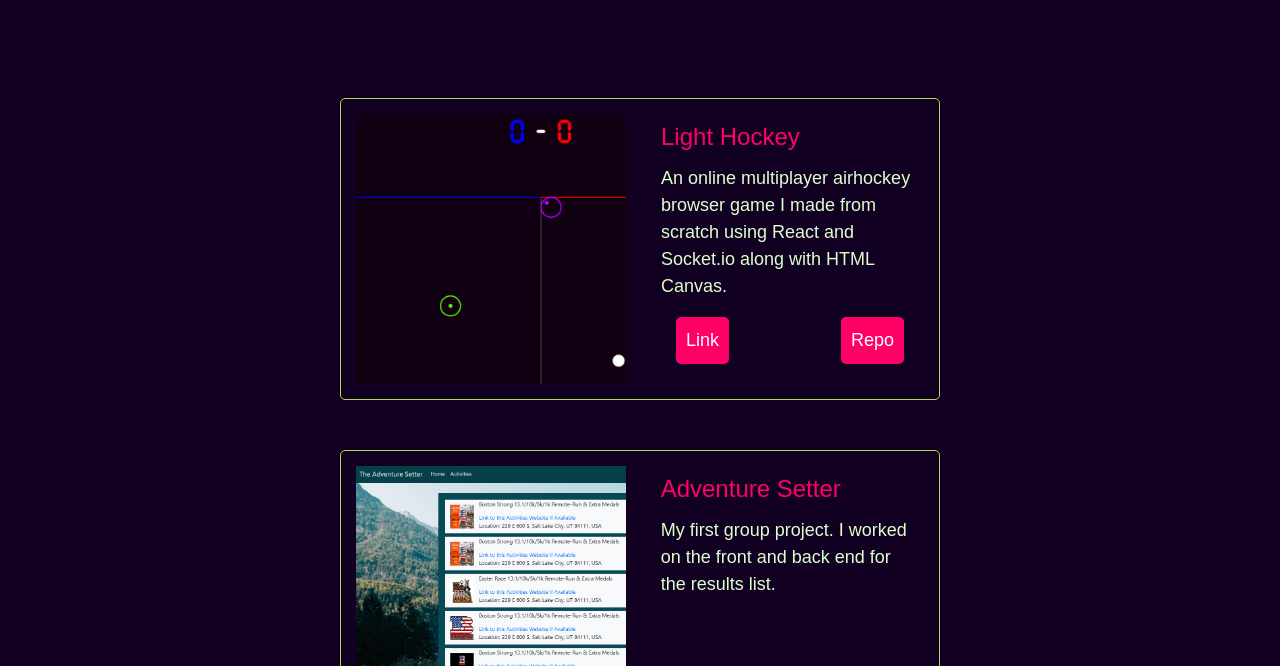
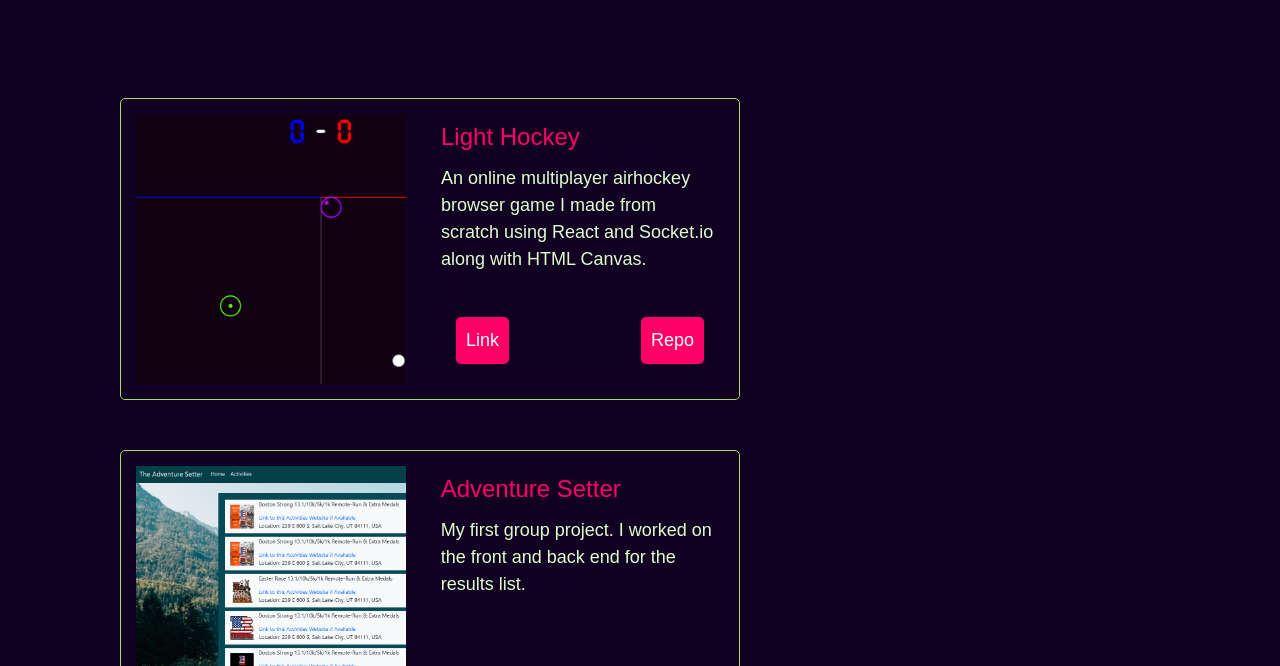
Before and after one commit to AshlynTyler/Portfolio, a plain HTML site: page index.html in a window 1280 px wide. Shown: the part 102-768 px from the top of the page. Drawn offline with nearby package versions, Linux system fonts and the light colour scheme.

Commit message:
fixed some of the styling

```diff
--- a/assets/css/style.css
+++ b/assets/css/style.css
@@ -62,7 +62,7 @@ body{
 
     display: flex;
 
-    justify-content: space-evenly;
+    justify-content: space-between;
 
     flex-wrap: wrap;
 
@@ -70,13 +70,17 @@ body{
 }
 
 .project-card{
-    width: 600px;
+    width: 620px;
 
     justify-content: space-between;
 
     border: 1px solid #aadd55;
 
     border-radius: 5px;
+
+    margin-left: 20px;
+
+    margin-right: 20px;
 
     margin-bottom: 50px;
 }
--- a/assets/index.js
+++ b/assets/index.js
@@ -105,6 +105,8 @@ function renderContact(){
     </p>
     </div>`)
 }
+
+
 
 // creating canvas constants
 
```
